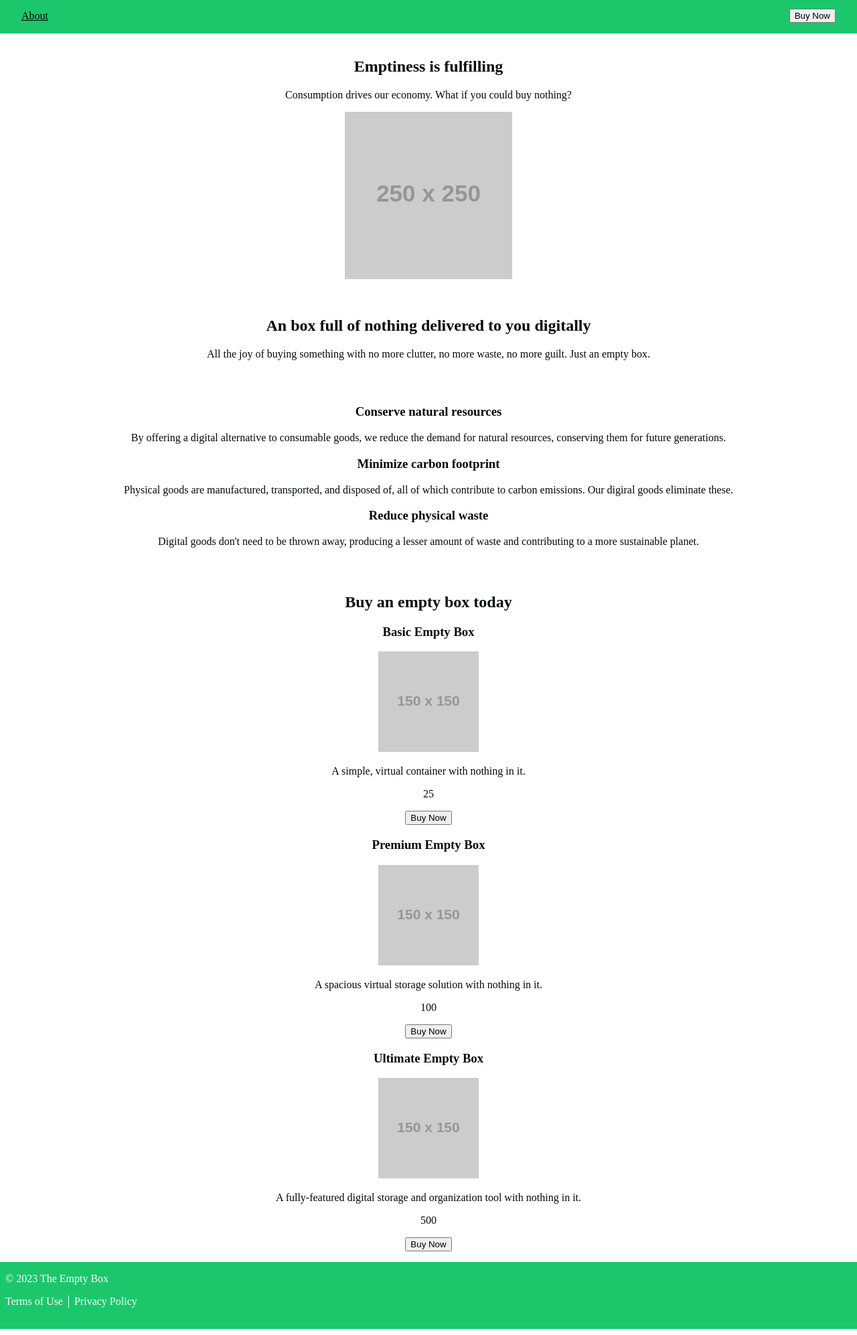
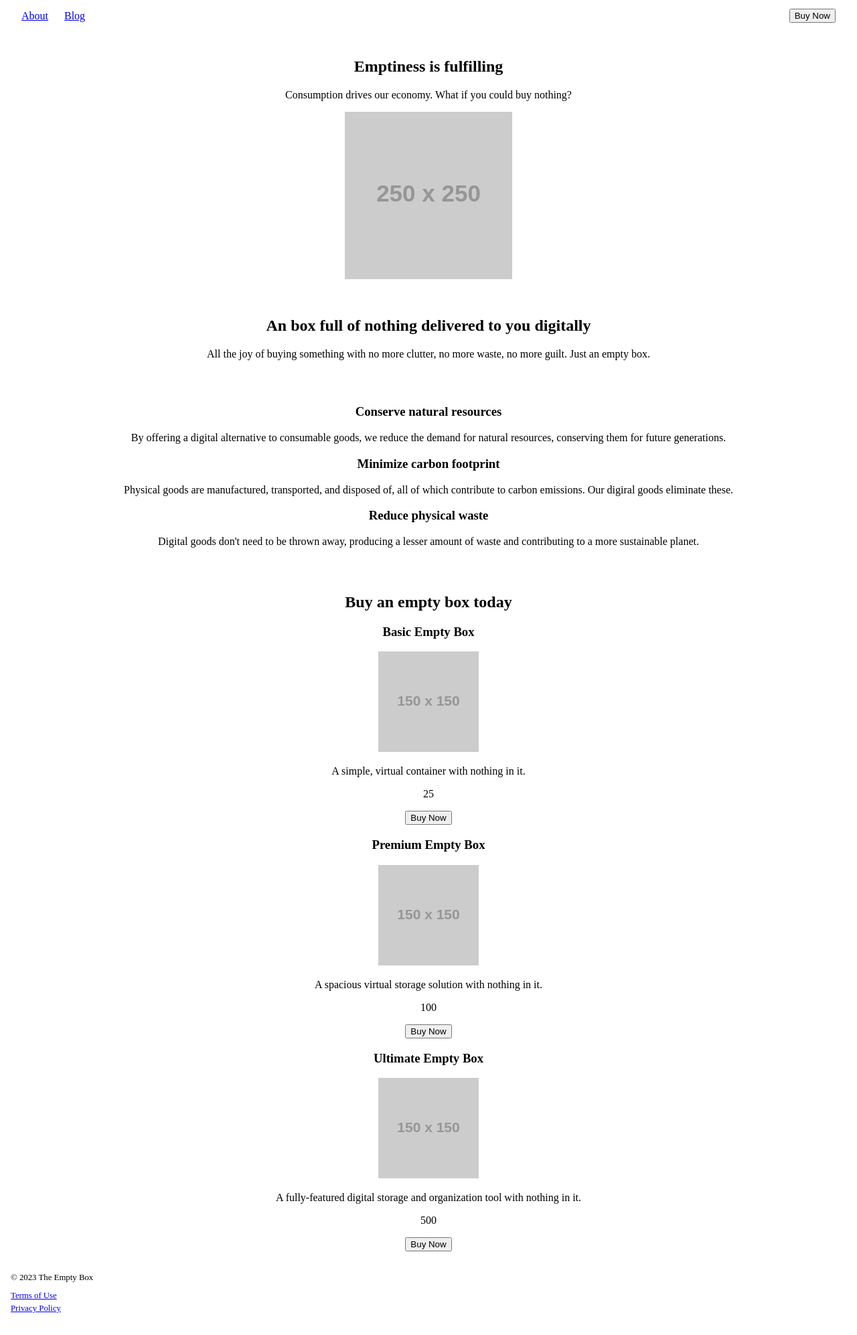
Before and after one commit to Lyspal/the-empty-box, an Eleventy site: page src/index.html in a window 1280 px wide. Shown: the part 65-2059 px from the top of the page at 67% size. Built offline with nearby package versions, Linux system fonts and the light colour scheme; Eleventy itself is replaced by a stand-in of ours; files that its build step writes are made by us from their sources; placeholder pictures from the web are drawn by us.

Commit message:
Add layout

```diff
--- a/src/_includes/base.njk
+++ b/src/_includes/base.njk
@@ -17,10 +17,10 @@
         <span>The Empty Box</span>
       </a>
       <nav class="navbar">
-        <ul>
+        <ul class="navmenu">
           {# <li><a href="{{ '/' | url }}">Home</a></li> #}
           <li><a href="{{ '/about' | url }}">About</a></li>
-          {# <li><a href="{{ '/blog' | url }}">Blog</a></li> #}
+          <li><a href="{{ '/blog' | url }}">Blog</a></li>
         </ul>
         <button id="buy-btn">Buy Now</button>
       </nav>
@@ -30,7 +30,7 @@
     </main>
     <footer>
       <p class="copyright">&copy; 2023 The Empty Box</p>
-      <ul>
+      <ul class="footer-nav">
         <li><a href="#">Terms of Use</a></li>
         <li><a href="#">Privacy Policy</a></li>
       </ul>
--- a/src/css/style.css
+++ b/src/css/style.css
@@ -1,32 +1,20 @@
-:root {
-  --color-primary: #1cc76c;
-  --color-secondary: #f7fcff;
-  --color-tertiary: #07080a;
+body {
+  display: flex;
+  flex-direction: column;
+  min-height: 100vh;
+  margin: 0 auto;
+  padding: 0;
 }
 
-body {
-  width: 100%;
-  margin: 0 auto;
-  color: var(--color-tertiary);
-}
-
-/* Banner */
-
-header {
+.banner {
   display: flex;
   flex-direction: column;
-  background-color: var(--color-tertiary);
 }
-/* @media screen and (min-width: 768em) {
-  .banner {
-    flex-direction: row;
-  }
-} */
 
 .banner .logo {
   margin: 1rem;
   font-size: 1.6em;
-  font-weight: bold;
+  font-weight: 800;
   color: var(--color-secondary);
   text-align: center;
   text-decoration: none;
@@ -38,65 +26,60 @@ header {
 
 .banner .navbar {
   display: flex;
+  align-items: center;
   justify-content: space-between;
-  align-items: center;
   padding: 1rem 2rem;
-  background-color: var(--color-primary);
 }
 
-.banner .navbar ul {
+.banner .navbar .navmenu {
   display: flex;
-  justify-content: space-between;
-  width: 50%;
+  width: 60%;
+  margin: 0;
+  padding: 0;
   list-style: none;
-  padding: 0;
-  margin: 0;
 }
 
-.banner .navbar ul li a {
-  color: var(--color-tertiary);
+.banner .navbar .navmenu li {
+  margin-right: 1.5rem;
 }
 
-/* Main content */
+.banner .navbar .navmenu li:last-child {
+  margin-right: 0;
+}
 
 main {
   display: flex;
   flex-direction: column;
-  margin: 0 1rem;
   text-align: center;
 }
 
 section {
-  padding: 1rem 0;
+  margin: 1rem 1.5rem;
 }
 
-/* Footer */
-
 footer {
+  flex-grow: 1;
   display: flex;
   flex-direction: column;
-  background-color: var(--color-primary);
+  justify-content: end;
+  padding-top: 1rem;
+  font-size: 0.8em;
 }
 
 footer .copyright {
-  margin: 1rem 0.5rem 0.5rem;
-  color: var(--color-secondary);
+  margin: 0 1rem 0.25rem;
 }
 
-footer ul {
-  display: flex;
-  margin: 0.5rem 0.5rem 2rem;
+footer .footer-nav {
+  margin: 0.25rem 1rem 2rem;
   padding: 0;
   list-style: none;
 }
 
-footer ul li a {
-  color: var(--color-secondary);
-  text-decoration: none;
+footer .footer-nav li {
+  margin: 0.25rem 0;
 }
 
-footer ul li:first-child {
-  padding-right: 0.5rem;
-  border-right: 1px solid var(--color-secondary);
-  margin-right: 0.5rem;
+footer .footer-nav li:last-child {
+  margin: 0;
 }
--- a/src/index.html
+++ b/src/index.html
@@ -4,15 +4,15 @@ title: The Empty Box
 ---
 
 <section class="hero">
-  <div class="hero__content">
-    <h1 class="hero__title">Emptiness is fulfilling</h1>
-    <p class="hero__description">
+  <div class="hero-content">
+    <h1 class="hero-title">Emptiness is fulfilling</h1>
+    <p class="hero-description">
         Consumption drives our economy. What if you could buy <span class="emphasis">nothing</span>?
     </p>
   </div>
   <div>
     <img
-      class="hero__image"
+      class="hero-image"
       src="https://via.placeholder.com/250"
       alt="A photo of an empty box."
     />
```
